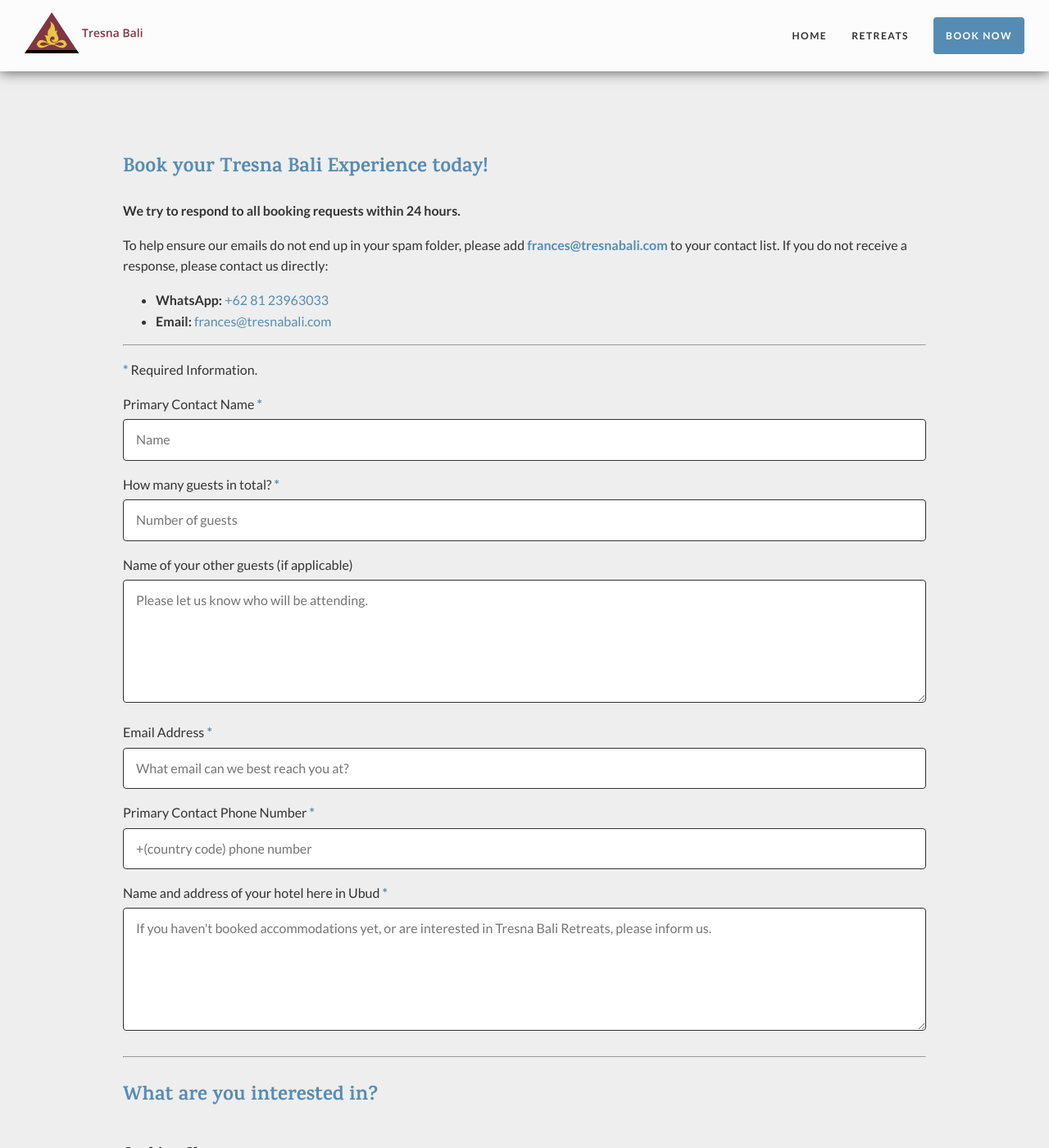
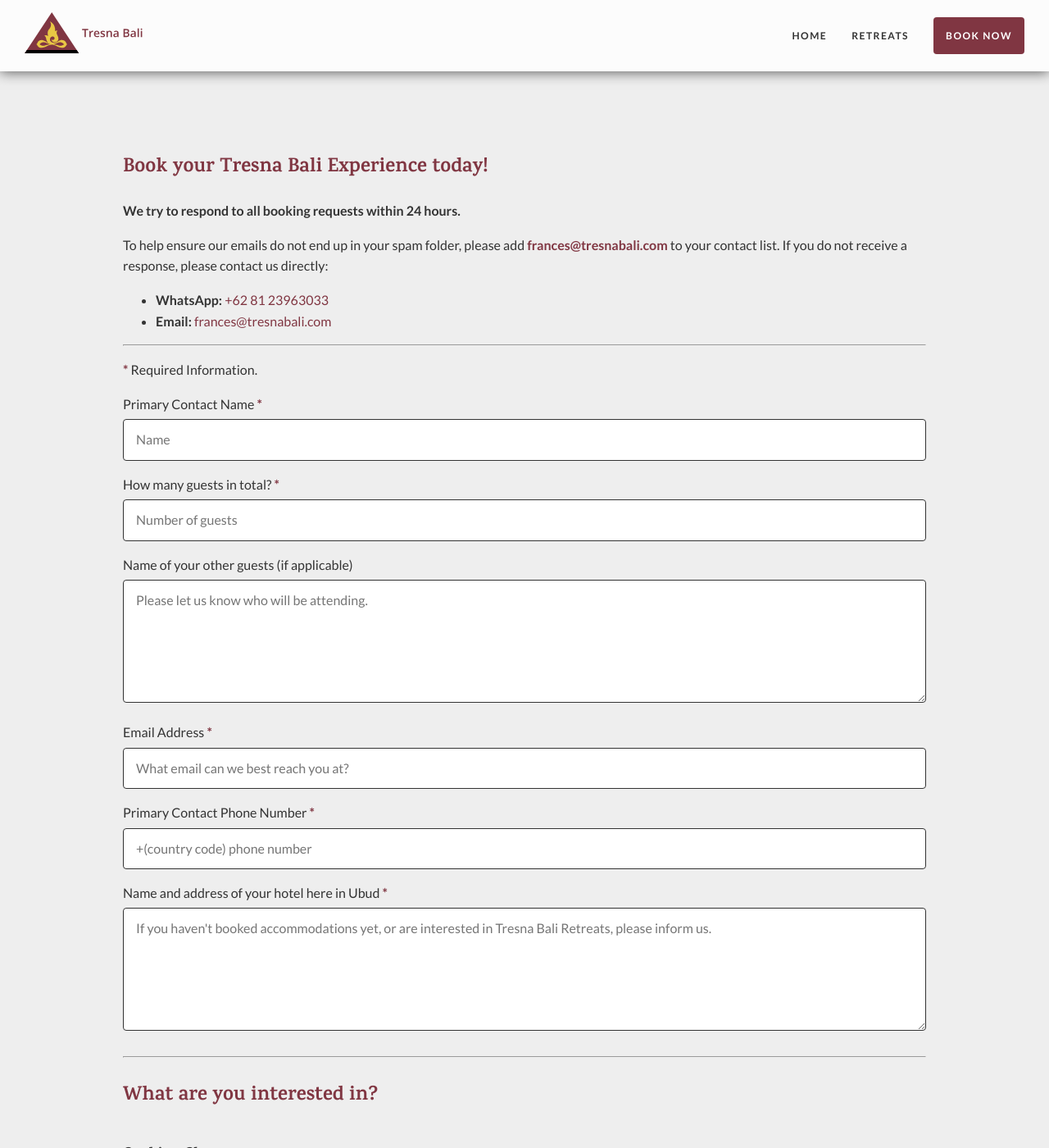
Before and after one commit to Francestse/tresnabali, a Jekyll site: the page built from book-now.html, in a window 1280 px wide and 1400 px high. Shown: the whole window at 82% size. Built offline with Jekyll 4.4.1, drawn with Linux system fonts in a browser that asks for light colours.

Commit message:
revert accent color to red. introduce "book now" button in mobile nav.

```diff
--- a/_includes/navigation.html
+++ b/_includes/navigation.html
@@ -10,7 +10,12 @@
 
 <!-- Mobile Menu -->
 <nav class="mobile">
-  <a href="#" id="open">Menu</a>
+  <ul>
+    <li><a href="#" id="open">Menu</a></li>
+    <li>
+      <a id="book-now" class="button primary" href="/book-now">Book Now</a>
+    </li>
+  </ul>
   <ul id="dropdown-menu">
     <li><a href="/">Home</a></li>
     <li><a class="navLink" href="/retreats">Retreats</a></li>
--- a/_sass/variables.scss
+++ b/_sass/variables.scss
@@ -4,7 +4,7 @@
 $mobile: 320px;
 
 // Colors
-$mainColor: #568cb3;
+$mainColor: #803642;
 $white: #fff;
 $black: #333;
 $lightGrey: #eee;
@@ -39,4 +39,4 @@
 // Button Styling
 $buttonPadding: 15px;
 $buttonBorderRadius: 4px;
-$primaryHover: #13476b;
+$primaryHover: #3a0510;
--- a/css/style.scss
+++ b/css/style.scss
@@ -175,6 +175,28 @@
 nav.mobile {
   visibility: visible;
   display: inline-block;
+  ul {
+    display: flex;
+    flex-direction: row;
+    justify-content: flex-end;
+    align-items: center;
+    li {
+      list-style: none;
+      text-transform: $navLinkCase;
+      font-size: $navLinkSize;
+      font-weight: $navLinkWeight;
+      letter-spacing: $navLinkLetterSpacing;
+      margin-left: $navLinkMarginLeft;
+      a.navLink {
+        color: $black;
+        transition: $transition;
+        &:hover {
+          color: $mainColor;
+          text-decoration: underline;
+        }
+      }
+    }
+  }
   a#open {
     color: $black;
     transition: $transition;
```
Also changed, not shown: 13 other files.
